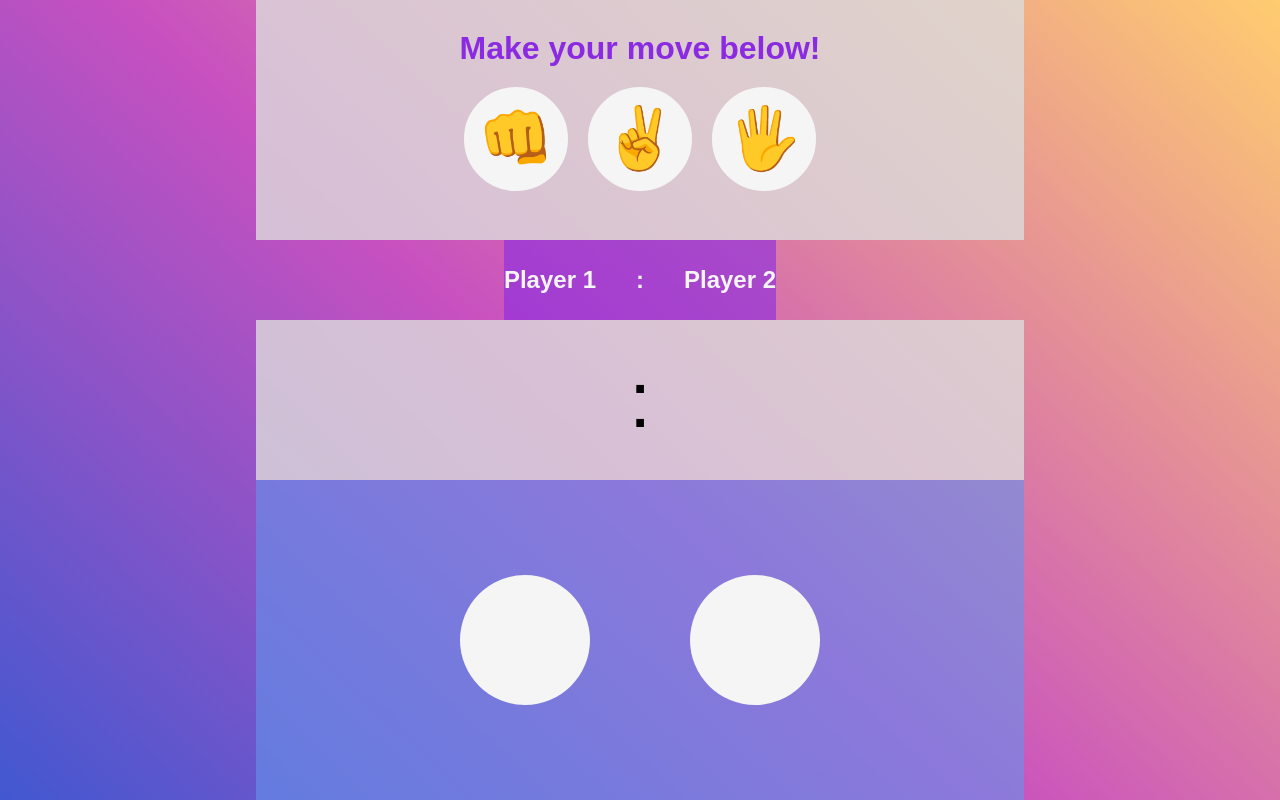
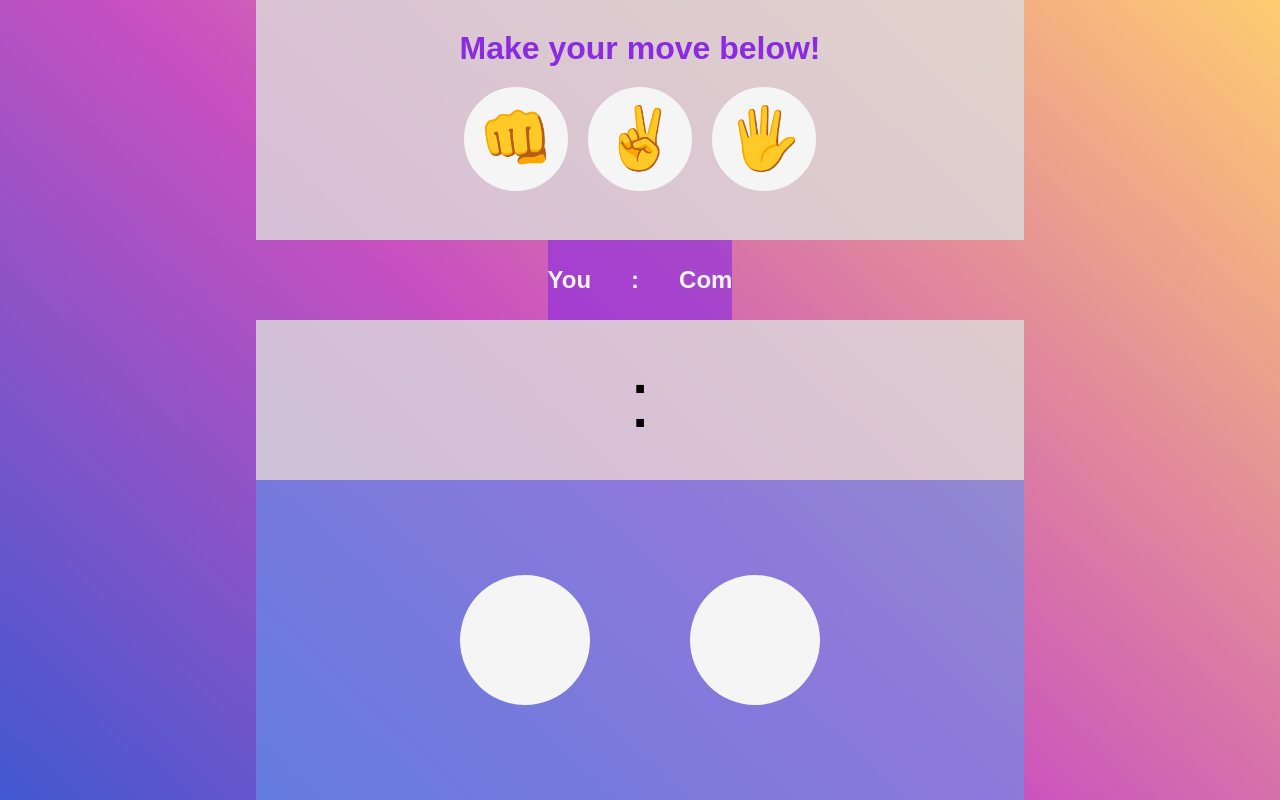
Before and after one commit to GamerShabandari/sten_sax_pase, a plain HTML site: page index.html in a window 1280 px wide. Drawn offline with nearby package versions, Linux system fonts and the light colour scheme.

Commit message:
mer animationer och design

```diff
--- a/index.html
+++ b/index.html
@@ -22,9 +22,9 @@
             </div>
         </header>
         <div class="playersContainer">
-            <h2 class="playerOneH1">Player 1</h2>
+            <h2 class="playerOneH1">You</h2>
             <h2 class="playerOneH1">:</h2>
-            <h2 class="playerTwoH1">Player 2</h2>
+            <h2 class="playerTwoH1">Com</h2>
         </div>
         <div id="pointContainer">
             <div id="playerOnePoint"></div>
```
